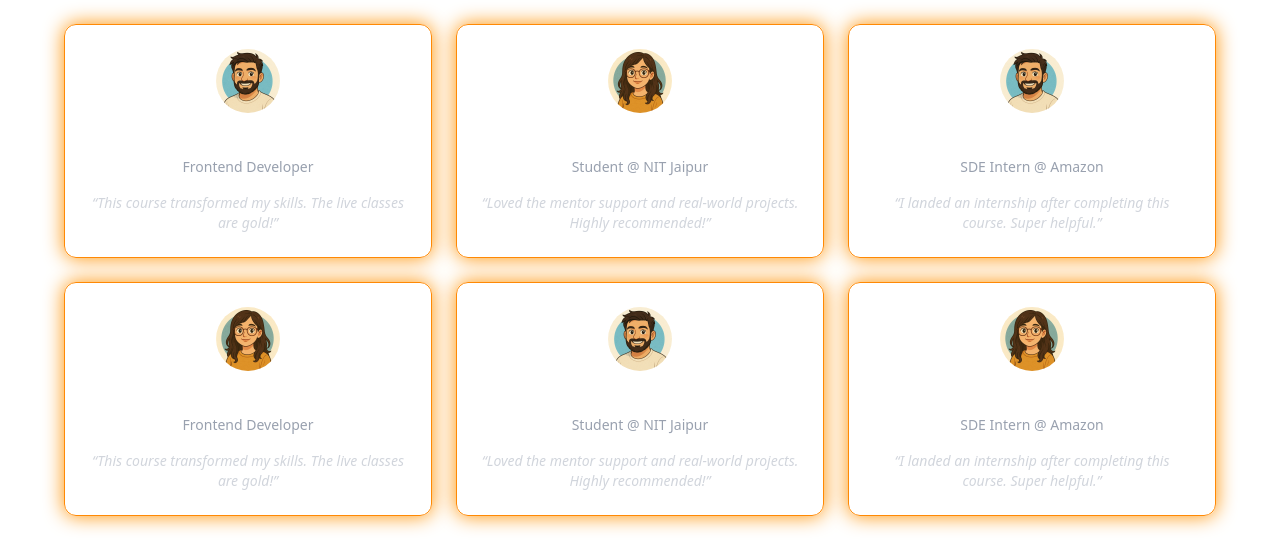
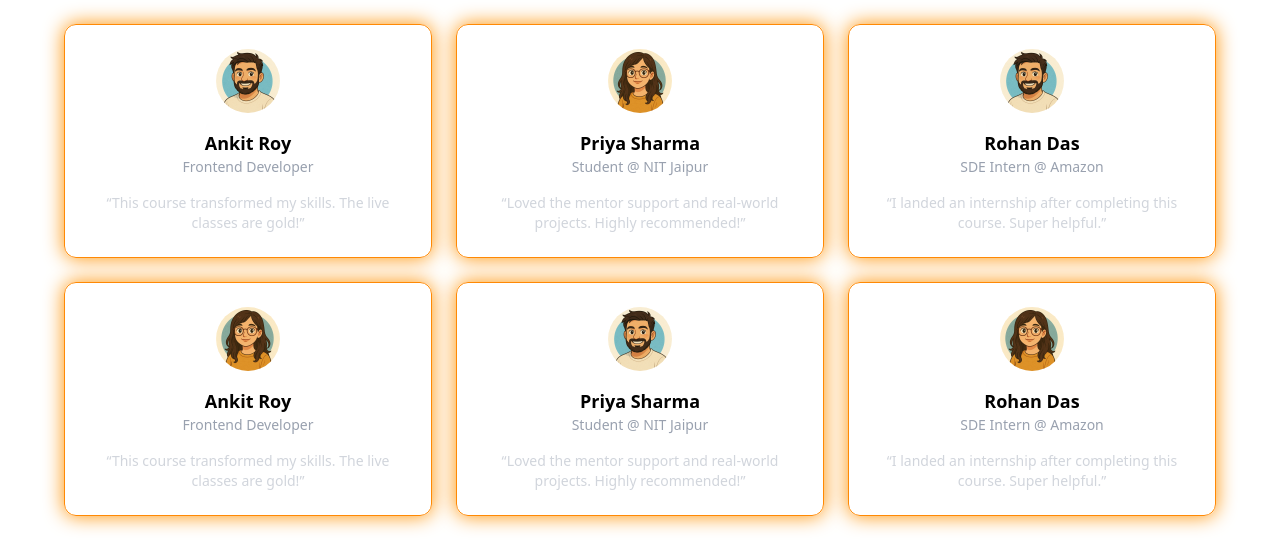
Before and after one commit to santwan/chai-code-redesign, a React (Vite) app: page / in a window 1280 px wide. Shown: the part 3240-3781 px from the top of the page. Built offline with nearby package versions, Linux system fonts and the light colour scheme; no server answers; a web font is replaced by a local one.

Commit message:
Roll back to previous code

```diff
--- a/src/components/Home/Testimonials/TestimonialCard.jsx
+++ b/src/components/Home/Testimonials/TestimonialCard.jsx
@@ -9,7 +9,6 @@ export default function TestimonialCard({ name, role, review, image, children })
     const rotateY = useTransform(x, [-50, 50], [-15, 15]);
 
     const handleMouseMove = (e) => {
-    if (!cardRef.current) return;
       const rect = cardRef.current.getBoundingClientRect();
       const posX = e.clientX - rect.left;
       const posY = e.clientY - rect.top;
@@ -36,17 +35,12 @@ export default function TestimonialCard({ name, role, review, image, children })
         className="w-full h-auto rounded-xl border border-orange-400 dark:bg-black/40 backdrop-blur-md shadow-[0_0_20px_#ff9100] transition-transform duration-300 ease-out hover:scale-[1.03]"
       >
         <div className="w-full h-full flex flex-col items-center text-center p-6 gap-4">
-        <img
-          src={image}
-          alt={name || "Testimonial user"}
-          className="w-16 h-16 rounded-full object-cover"
-          loading="lazy"
-        />
+          <img src={image} alt={name} className="w-16 h-16 rounded-full object-cover" />
           <div>
-          <h4 className="font-semibold text-lg text-white">{name}</h4>
+            <h4 className="font-semibold text-lg">{name}</h4>
             <p className="text-sm text-gray-400">{role}</p>
           </div>
-        <p className="text-gray-300 text-sm italic">“{review}”</p>
+          <p className="text-gray-300 text-sm">“{review}”</p>
           {children}
         </div>
       </motion.div>
```
Lines whose indentation alone changed are shown as unchanged.
